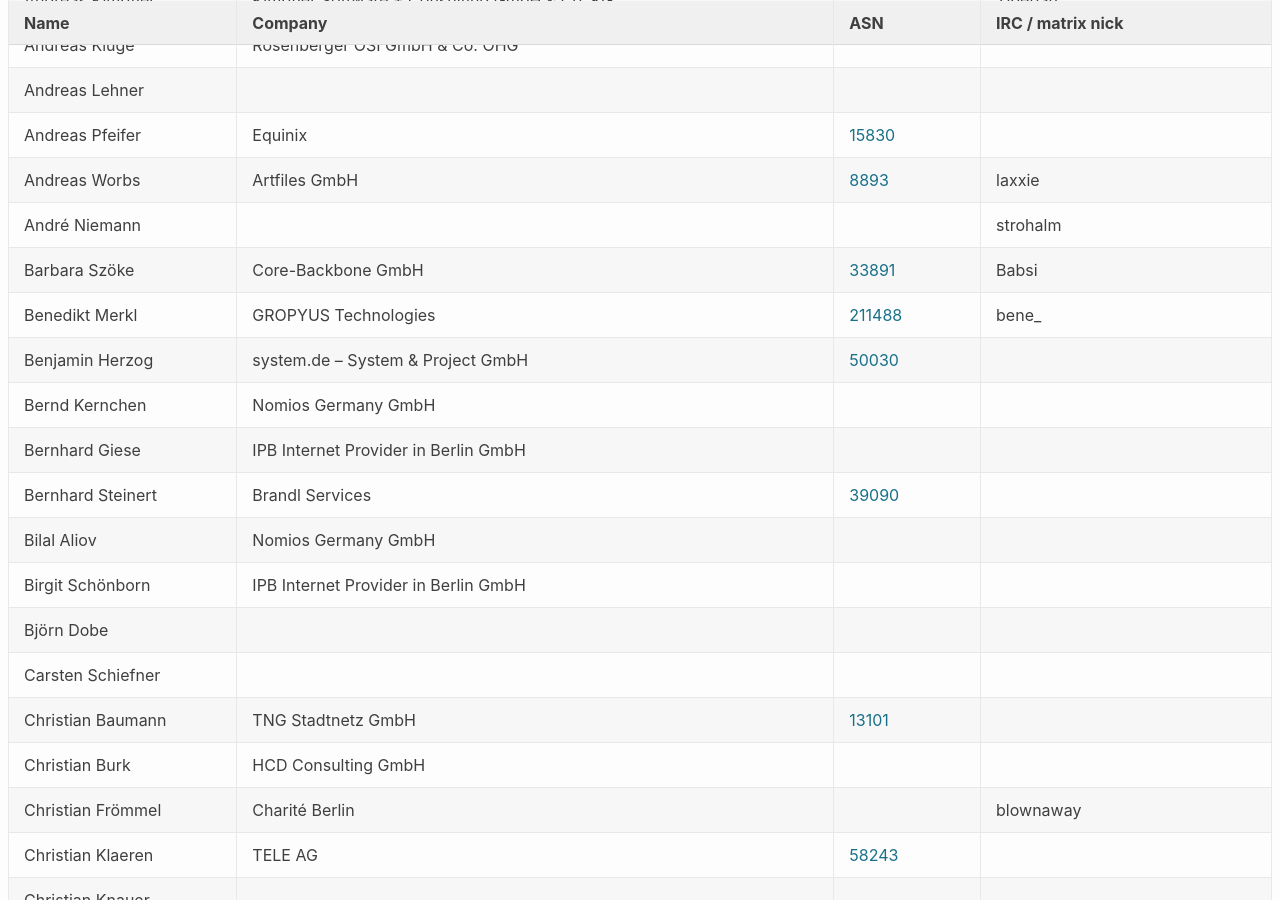
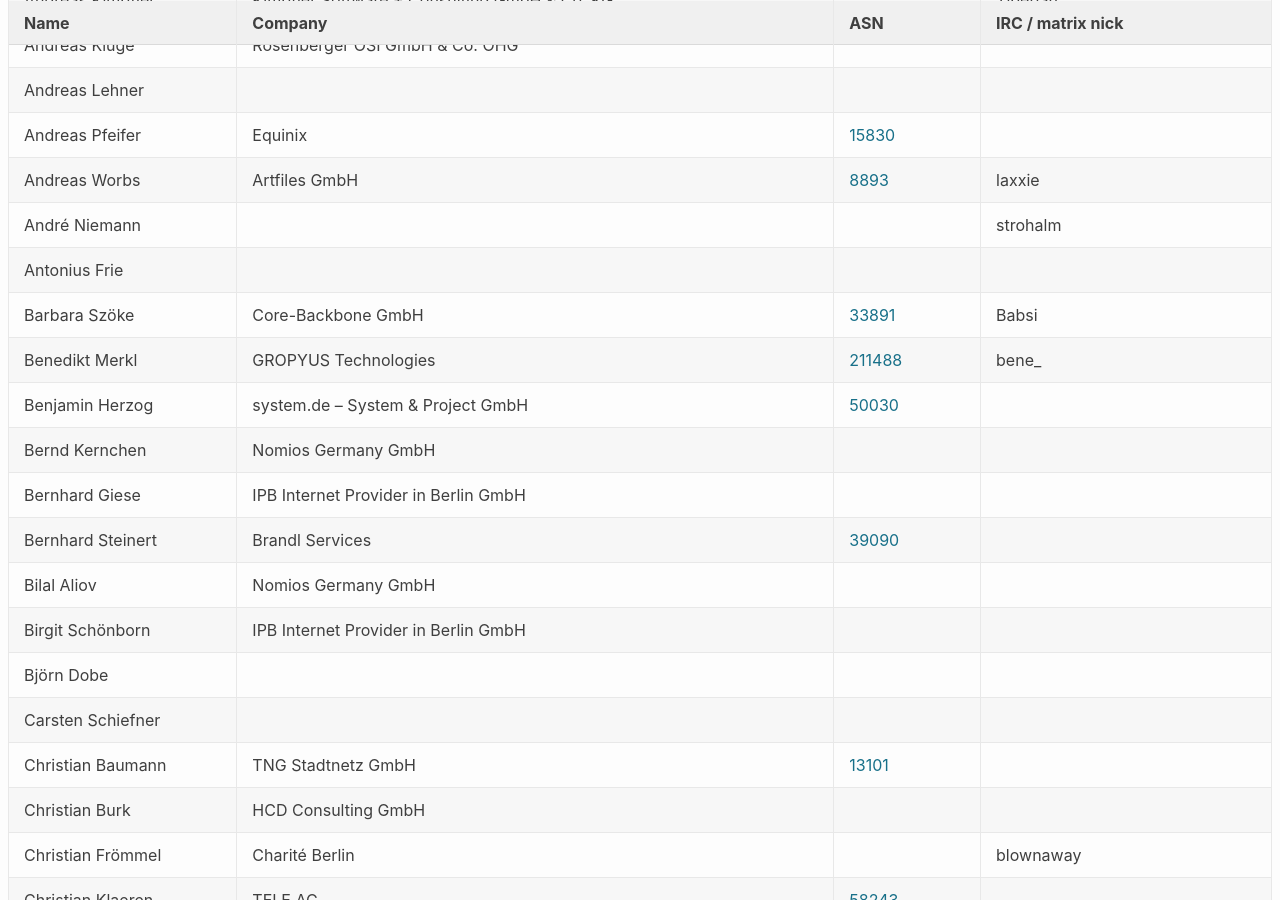
Before and after one commit to denog/pretix-attendeelist, a Jekyll site: the page built from denog16/index.markdown, in a window 1280 px wide and 900 px high, scrolled down 784 px. Built offline with Jekyll 4.4.1, drawn with Linux system fonts in a browser that asks for light colours.

Commit message:
Latest data: Tue Sep  3 22:47:54 UTC 2024

```diff
--- a/_data/attendees_denog16_onsite.json
+++ b/_data/attendees_denog16_onsite.json
@@ -111,6 +111,12 @@
     "name": "André Niemann",
     "company": null,
     "irc": "strohalm",
+    "asn": null
+  },
+  {
+    "name": "Antonius Frie",
+    "company": null,
+    "irc": null,
     "asn": null
   },
   {
```
